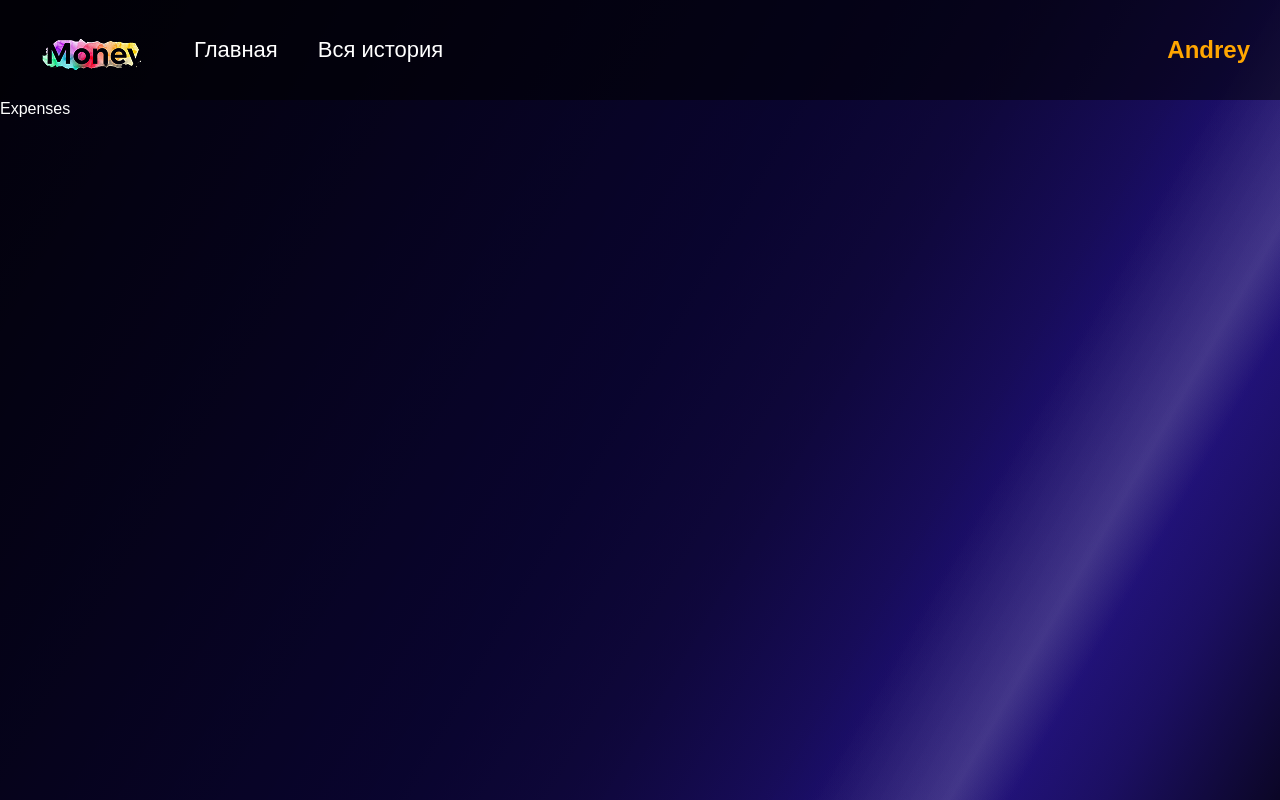
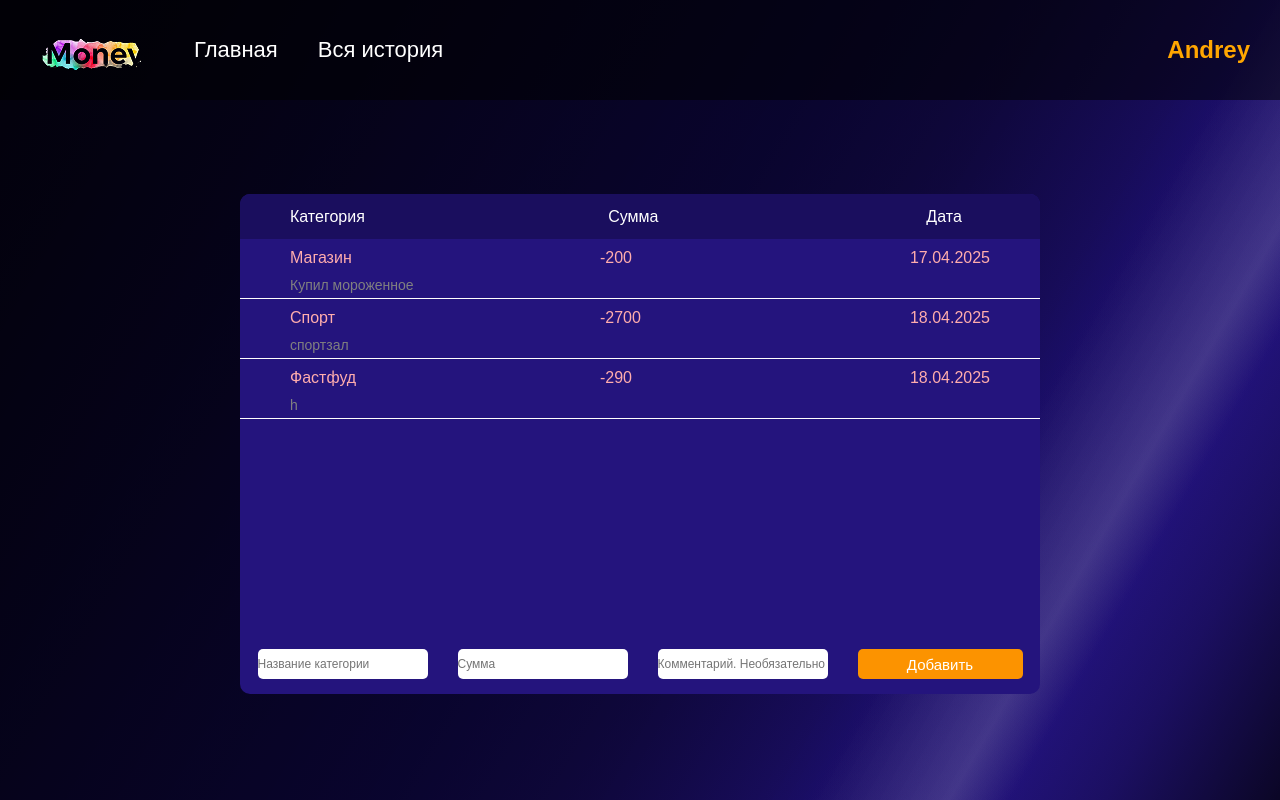
Before and after one commit to Ratatouille1226/graduate-work, a React (Vite) app: page /expenses in a window 1280 px wide. Built offline with nearby package versions, Linux system fonts and the light colour scheme; data requests are answered from the project's data file.

Commit message:
Добавление и редактирование комментариев к расходам/доходам

```diff
--- a/src/App.jsx
+++ b/src/App.jsx
@@ -1,5 +1,5 @@
 import { Routes, Route } from 'react-router-dom';
-import { Incomes, History, Analytics, Expenses, Accounts, Home, Header } from './components/index';
+import { History, Analytics, Accounts, Home, Header, Transactions } from './components/index';
 import { Authorization } from './pages/index';
 
 export const App = () => {
@@ -10,8 +10,8 @@ export const App = () => {
 				<Route path="/authorization" element={<Authorization />} />
 				<Route path="/" element={<Home />} />
 				<Route path="/history" element={<History />} />
-				<Route path="/incomes" element={<Incomes />} />
-				<Route path="/expenses" element={<Expenses />} />
+				<Route path="/incomes" element={<Transactions type="incomes" />} />
+				<Route path="/expenses" element={<Transactions type="expenses" />} />
 				<Route path="/accounts" element={<Accounts />} />
 				<Route path="/analytics" element={<Analytics />} />
 				<Route path="*" element={<div>Ошибка</div>} />
--- a/src/components/accounts/accounts.module.css
+++ b/src/components/accounts/accounts.module.css
@@ -10,7 +10,6 @@
 .block {
 	width: 1200px;
 	height: 350px;
-	/* border: 1px solid red; */
 	display: flex;
 	gap: 25px;
 }
@@ -35,9 +34,6 @@
 .accounts span {
 	margin-bottom: 15px;
 }
-/* .accounts span i{
-	font-size: 85px;
-} */
 
 .edit {
 	font-size: 18px;
@@ -79,13 +75,12 @@
 	font-size: 25px;
 	display: flex;
 	flex-direction: column;
-	justify-content: center;
 	padding: 15px;
-	gap: 50px;
 }
 .add__new-block span i{
 	font-size: 50px;
 	transition: .5s ease all;
+	margin-top: 60px;
 }
 .add__new-block:hover span i{
 	font-size: 50px;
@@ -97,4 +92,23 @@
 	border-radius: 5px;
 	border: 1px solid gray;
 	background-color: rgb(219, 219, 219);
+	margin:0px 0px 40px 0px;
 }
+
+form button {
+	width: 165px;
+	height: 30px;
+	border: none;
+	border-radius: 5px;
+	cursor: pointer;
+	margin-top: 12px;
+	font-size: 15px;
+}
+
+.account__error {
+	color: red;
+	font-size: 12px;
+	margin-top: -40px;
+	position: absolute;
+	width: 170px;
+}
--- a/src/components/expenses/Expenses.jsx
+++ /dev/null
@@ -1,3 +0,0 @@
-export const Expenses = () => {
-	return <div>Expenses</div>;
-};
--- a/src/components/incomes/Incomes.jsx
+++ /dev/null
@@ -1,3 +0,0 @@
-export const Incomes = () => {
-	return <div>Доходы</div>;
-};
--- a/src/components/index.jsx
+++ b/src/components/index.jsx
@@ -1,8 +1,7 @@
 export * from './login/Login';
-export * from './incomes/Incomes';
 export * from './home/Home';
-export * from './expenses/Expenses';
 export * from './accounts/Accounts';
 export * from './analytics/Analytics';
 export * from './history/History';
 export * from './header/Header';
+export * from './transactions/Transactions';
--- /dev/null
+++ b/src/components/transactions/Transactions.jsx
@@ -0,0 +1,154 @@
+import { useEffect, useState } from 'react';
+import { GetDataFromServer } from '../../api/getDataFromServer';
+import * as yup from 'yup';
+import styles from './transactions.module.css';
+import { useForm } from 'react-hook-form';
+import { yupResolver } from '@hookform/resolvers/yup';
+
+const validateSchema = yup.object().shape({
+	categories: yup
+		.string()
+		.required('Заполните поле категории')
+		.matches(/^[а-яё]+$/i, 'Только русские буквы а-я')
+		.max(20, 'Максимум 20 символов'),
+	sum: yup
+		.string()
+		.required('Заполните поле суммы')
+		.matches(/^[0-9]+$/, 'Допускаются только цифры'),
+	comment: yup.string(),
+});
+
+export const Transactions = ({ type }) => {
+	//Проверяем что у нас на странице, расход или доход, получается что можно использовать этот компонент 2 раза
+	const isType = type === 'expenses';
+
+	const {
+		register,
+		handleSubmit,
+		reset,
+		formState: { errors },
+	} = useForm({
+		defaultValues: {
+			categories: '',
+		},
+		resolver: yupResolver(validateSchema),
+	});
+
+	const [incomesExpenses, setIncomesExpenses] = useState([]);
+	const [refreshExpenses, setRefreshExpenses] = useState(false);
+	const [newComment, setNewComment] = useState({});
+	const [editingCommentId, setEditingCommentId] = useState(null);
+	const data = GetDataFromServer('incomesExpenses');
+
+	useEffect(() => {
+		const fetchData = async () => {
+			const dataIncomesExpenses = await data.getExpensesIncome();
+			setIncomesExpenses(dataIncomesExpenses.filter((item) => (isType ? item.sum < 0 : item.sum > 0)));
+		};
+		fetchData();
+	}, [refreshExpenses, isType]);
+
+	// Добавление дохода/расхода
+	const onAddExpenses = (formData) => {
+		data.addNewAccounts({
+			categories: formData.categories,
+			sum: isType ? -Math.abs(Number(formData.sum)) : Math.abs(Number(formData.sum)),
+			date: new Date().toLocaleDateString('ru-RU'),
+			comment: formData.comment,
+		});
+		setRefreshExpenses((prev) => !prev);
+		reset();
+	};
+
+	// Добавление или редактирование комментария
+	const onNewComment = async (id) => {
+		const comment = newComment[id];
+		if (!comment.trim()) return;
+
+		await data.editAddComments(id, comment);
+		setEditingCommentId(null);
+		setRefreshExpenses((prev) => !prev);
+	};
+
+	const errorCategories = errors?.categories?.message;
+	const errorSum = errors?.sum?.message;
+
+	return (
+		<div className={styles['container']}>
+			<div className={styles['block']}>
+				<div className={styles['header']}>
+					<span>Категория</span>
+					<span>Сумма</span>
+					<span>Дата</span>
+				</div>
+				<div className={styles['content']}>
+					<div className={styles['content__item']}>
+						{incomesExpenses.map((dataItem) => (
+							<div key={dataItem.id} className={styles['expenses']}>
+								<div className={isType ? styles['expenses__data-red'] : styles['expenses__data-green']}>
+									<span>{dataItem.categories}</span>
+									<span>{dataItem.sum}</span>
+									<span>{dataItem.date}</span>
+								</div>
+								<div className={styles['comment']}>
+									{editingCommentId === dataItem.id ? (
+										<>
+											<input
+												value={newComment[dataItem.id] || ''}
+												onChange={(e) =>
+													setNewComment((prev) => ({
+														...prev,
+														[dataItem.id]: e.target.value,
+													}))
+												}
+											/>
+											<button onClick={() => onNewComment(dataItem.id)}>Сохранить</button>
+										</>
+									) : dataItem.comment ? (
+										<span
+											className={styles['comment_name']}
+											onClick={() => {
+												setEditingCommentId(dataItem.id);
+												setNewComment((prev) => ({
+													...prev,
+													[dataItem.id]: dataItem.comment,
+												}));
+											}}
+										>
+											{dataItem.comment}
+										</span>
+									) : (
+										<>
+											<input
+												value={newComment[dataItem.id] || ''}
+												onChange={(e) =>
+													setNewComment((prev) => ({
+														...prev,
+														[dataItem.id]: e.target.value,
+													}))
+												}
+												placeholder="Добавить комментарий"
+											/>
+											<button onClick={() => onNewComment(dataItem.id)}>Добавить</button>
+										</>
+									)}
+								</div>
+							</div>
+						))}
+					</div>
+				</div>
+
+				<div className={styles['button__container']}>
+					<form onClick={(e) => e.stopPropagation()} onSubmit={handleSubmit(onAddExpenses)}>
+						<input {...register('categories')} type="text" placeholder="Название категории" />
+						{errorCategories && <span className={styles['errorCat']}>{errorCategories}</span>}
+						<input {...register('sum')} type="text" placeholder="Сумма" />
+						{errorSum && <span className={styles['errorSum']}>{errorSum}</span>}
+						<input {...register('comment')} type="text" placeholder="Комментарий. Необязательно" />
+						<button type="submit">Добавить</button>
+					</form>
+				</div>
+			</div>
+		</div>
+	);
+};
--- /dev/null
+++ b/src/components/transactions/transactions.module.css
@@ -0,0 +1,108 @@
+.container {
+	width: 100%;
+	height: 86vh;
+	display: flex;
+	justify-content: center;
+	align-items: center;
+}
+
+.block {
+	height: 500px;
+	width: 800px;
+	background-color: #24147D;
+	border-radius: 10px;
+}
+.header {
+	display: grid;
+	grid-template-columns: 5fr 5fr 1fr;
+	padding: 0 50px;
+	color: white;
+	align-items: center;
+	height: 45px;
+	background-color: #1A0E5E;
+	border-top-left-radius: 10px;
+	border-top-right-radius: 10px;
+}
+.content {
+	width: 100%;
+	height: 100%;
+}
+.content__item {
+	width: 100%;
+	height: 89%;
+	display: flex;
+	flex-direction: column;
+}
+
+.expenses {
+	width: 100%;
+	border-bottom: 1px solid #fff;
+}
+.expenses__data-red{
+	display: grid;
+	grid-template-columns: 5fr 5fr 1fr;
+	padding: 10px 50px;
+	color: #ffadad;
+}
+.expenses__data-green{
+	display: grid;
+	grid-template-columns: 5fr 5fr 1fr;
+	padding: 10px 50px;
+	color: #B8FFAD;
+}
+.comment {
+	margin-bottom: 5px;
+	padding-left: 50px;
+	font-size: 14px;
+	color: gray;
+}
+.button__container {
+	width: 100%;
+	display: flex;
+	justify-content: center;
+	align-items: center;
+}
+.button__container .add {
+	height: 30px;
+	background-color: #FC9300;
+	cursor: pointer;
+	border-radius: 5px;
+	border: none;
+	padding: 0px 10px;
+	color: #ececec;
+	margin-top: -140px;
+}
+.button__container form {
+	margin-top: -140px;
+	display: flex;
+	gap: 30px;
+}
+.button__container form button{
+	margin-top: -10px;
+	background-color:#FC9300;
+	color: #fff;
+}
+.button__container form input{
+	height: 30px;
+	border-radius: 5px;
+	border: none;
+	font-size: 12px;
+	width: 170px;
+	margin-top: -10px;
+}
+.errorCat {
+	color: red;
+	font-size: 10px;
+	position: absolute;
+	margin-top: 23px;
+}
+
+.errorSum{
+	color: red;
+	font-size: 10px;
+	position: absolute;
+	margin: 23px 0px 0px 200px;
+}
+.comment_name {
+	cursor: pointer;
+}
--- /dev/null
+++ b/src/constants/httpLink.jsx
@@ -0,0 +1 @@
+export const HTTP_LINK = 'http://localhost:3000/';
--- /dev/null
+++ b/src/constants/index.jsx
@@ -0,0 +1 @@
+export * from './httpLink';
--- a/src/db.json
+++ b/src/db.json
@@ -11,31 +11,58 @@
     {
       "sum": -200,
       "id": "0",
-      "categories": "Магазин"
+      "categories": "Магазин",
+      "comment": "Купил мороженное",
+      "date": "17.04.2025"
     },
     {
-      "sum": 1000,
+      "sum": 11000,
       "id": "1",
-      "categories": "Магазин"
+      "categories": "Зачисление зарплаты",
+      "comment": "Зарплата за апрель",
+      "date": "17.04.2025"
     },
     {
-      "sum": 1000,
+      "sum": 15000,
       "id": "2",
-      "categories": "Магазин"
+      "categories": "Зачисление зарплаты",
+      "comment": "рghgh",
+      "date": "17.04.2025"
+    },
+    {
+      "sum": -2700,
+      "id": "3",
+      "categories": "Спорт",
+      "comment": " спортзал",
+      "date": "18.04.2025"
+    },
+    {
+      "id": "9719",
+      "categories": "Фриланс",
+      "sum": 5000,
+      "date": "18.04.2025",
+      "comment": "Сделал заказ на фрилансе"
+    },
+    {
+      "id": "6532",
+      "categories": "Фастфуд",
+      "sum": -290,
+      "date": "18.04.2025",
+      "comment": "h"
     }
   ],
   "accounts": [
-    {
-      "id": "4860",
-      "account": "ВТБ",
-      "balance": "43590",
-      "cashback": "457"
-    },
     {
       "id": "83c1",
       "account": "Сбербанк",
       "balance": "32513",
       "cashback": "231"
+    },
+    {
+      "id": "ea6a",
+      "account": "Т-Банк",
+      "balance": "123123",
+      "cashback": "323"
     }
   ]
 }
```
Also changed, not shown: src/api/getDataFromServer.jsx (+27 -8 lines), src/components/accounts/Accounts.jsx (+64 -27 lines).
